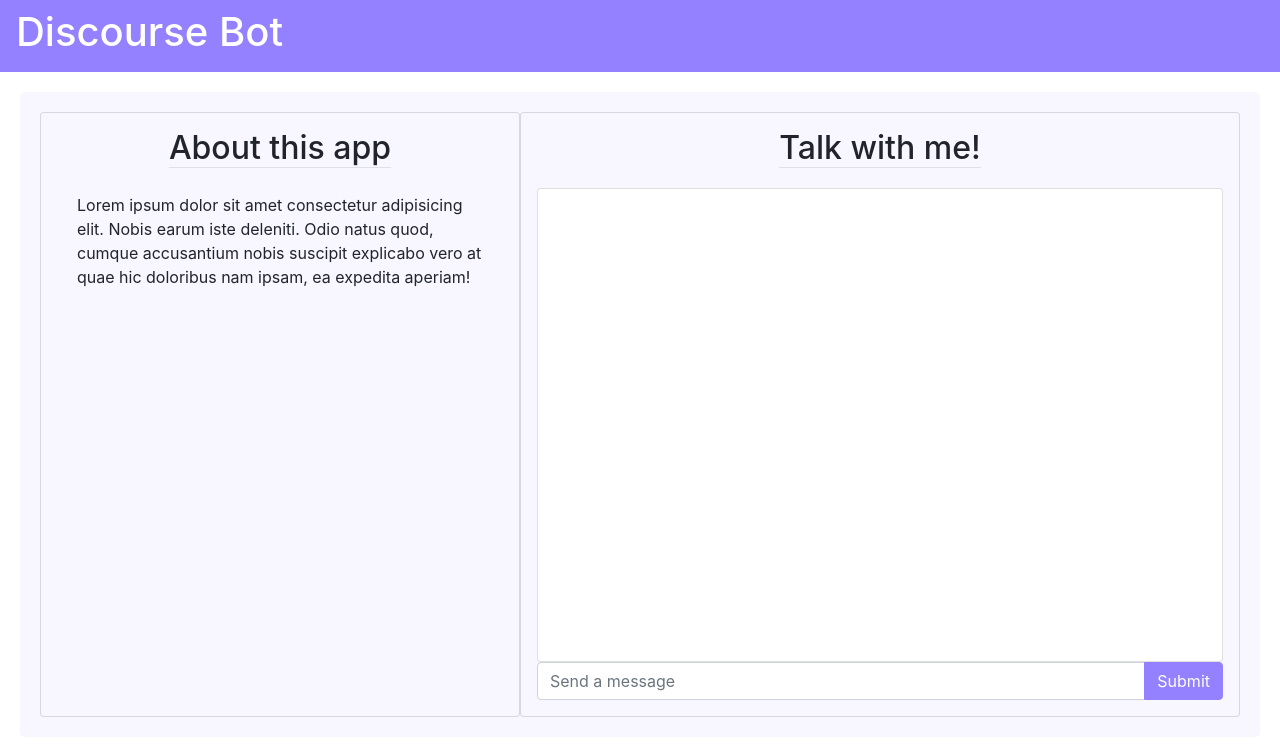
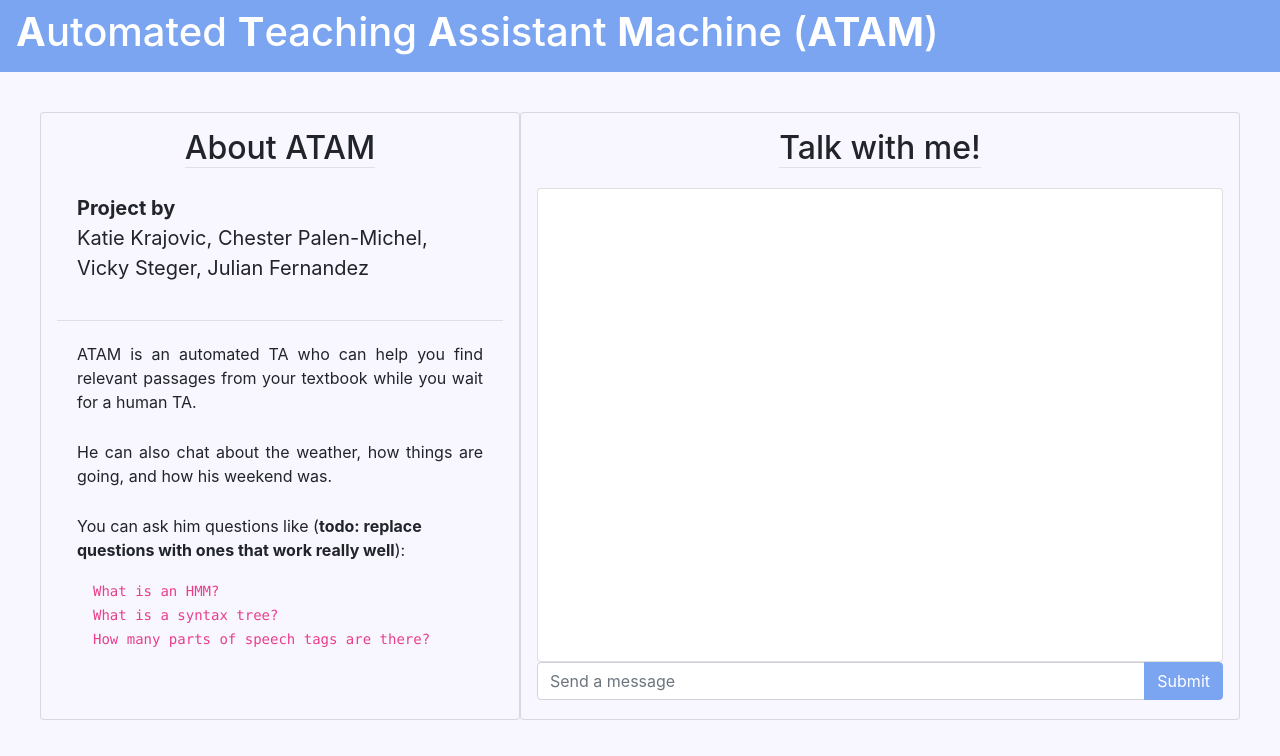
Before and after one commit to cpalenmichel/discourse-project, a React (Create React App) app in the folder ta_web_app/: page / in a window 1280 px wide. Shown: the top 756 px of the page. Built offline with nearby package versions, Linux system fonts and the light colour scheme; the HTML template or start-up script is replaced by a standard one.

Commit message:
Fiddled with ui design and added some responses

```diff
--- a/ta_web_app/src/components/About.js
+++ b/ta_web_app/src/components/About.js
@@ -3,11 +3,35 @@ import React from 'react';
 const About = () => {
   return (
     <div className='container card bg-light' id='about'>
-      <h2 className='border-bottom padding mx-auto'>About this app</h2>
+      <h2 className='border-bottom padding mx-auto'>About ATAM</h2>
+      <p className='blockquote'>
+        <strong>Project by</strong> <br /> Katie Krajovic, Chester Palen-Michel,
+        Vicky Steger, Julian Fernandez
+      </p>
+      <hr />
+      <p className='text-justify'>
+        ATAM is an automated TA who can help you find relevant passages from
+        your textbook while you wait for a human TA.
+      </p>
+      <p className='text-justify'>
+        He can also chat about the weather, how things are going, and how his
+        weekend was.
+      </p>
       <p>
-        Lorem ipsum dolor sit amet consectetur adipisicing elit. Nobis earum
-        iste deleniti. Odio natus quod, cumque accusantium nobis suscipit
-        explicabo vero at quae hic doloribus nam ipsam, ea expedita aperiam!
+        You can ask him questions like (
+        <strong>todo: replace questions with ones that work really well</strong>
+        ):
+        <ul>
+          <li>
+            <code>What is an HMM?</code>
+          </li>
+          <li>
+            <code>What is a syntax tree?</code>
+          </li>
+          <li>
+            <code>How many parts of speech tags are there?</code>
+          </li>
+        </ul>
       </p>
     </div>
   );
--- a/ta_web_app/src/components/Chatbot.js
+++ b/ta_web_app/src/components/Chatbot.js
@@ -59,7 +59,11 @@ const Chatbot = () => {
               autoComplete='off'
             />
             <InputGroup.Append>
-              <Button variant='primary' type='submit'>
+              <Button
+                variant='primary'
+                type='submit'
+                style={{ color: 'white' }}
+              >
                 Submit
               </Button>
             </InputGroup.Append>
--- a/ta_web_app/src/components/layout/Navbar.js
+++ b/ta_web_app/src/components/layout/Navbar.js
@@ -3,7 +3,10 @@ import React, { Fragment } from 'react';
 const Navbar = () => {
   return (
     <div className='navbar bg-primary'>
-      <h1 className='text-white'>Discourse Bot</h1>
+      <h1 className='text-white'>
+        <strong>A</strong>utomated <strong>T</strong>eaching <strong>A</strong>
+        ssistant <strong>M</strong>achine (<strong>ATAM</strong>)
+      </h1>
       <ul>
         <Fragment></Fragment>
       </ul>
--- a/ta_web_app/src/custom.scss
+++ b/ta_web_app/src/custom.scss
@@ -1,8 +1,13 @@
 // change the theme
+
+$primary-color: #7ba4f1;
+$secondary-color: #b8b8ff;
+$light-color: #f8f7ff;
+
 $theme-colors: (
-  'primary': #9381ff,
-  'secondary': #b8b8ff,
-  'light': #f8f7ff,
+  'primary': $primary-color,
+  'secondary': $secondary-color,
+  'light': $light-color,
 );
 
 // Import Bootstrap and its default variables
@@ -15,6 +20,7 @@ body {
     sans-serif;
   -webkit-font-smoothing: antialiased;
   -moz-osx-font-smoothing: grayscale;
+  background-color: $light-color;
 }
 
 code {
@@ -63,3 +69,8 @@ header {
   overflow-y: auto;
   padding: 5px;
 }
+
+ul {
+  padding: 1rem;
+  list-style: none;
+}
```
Also changed, not shown: 2 other files (tests, documents, lock files or other folders).
